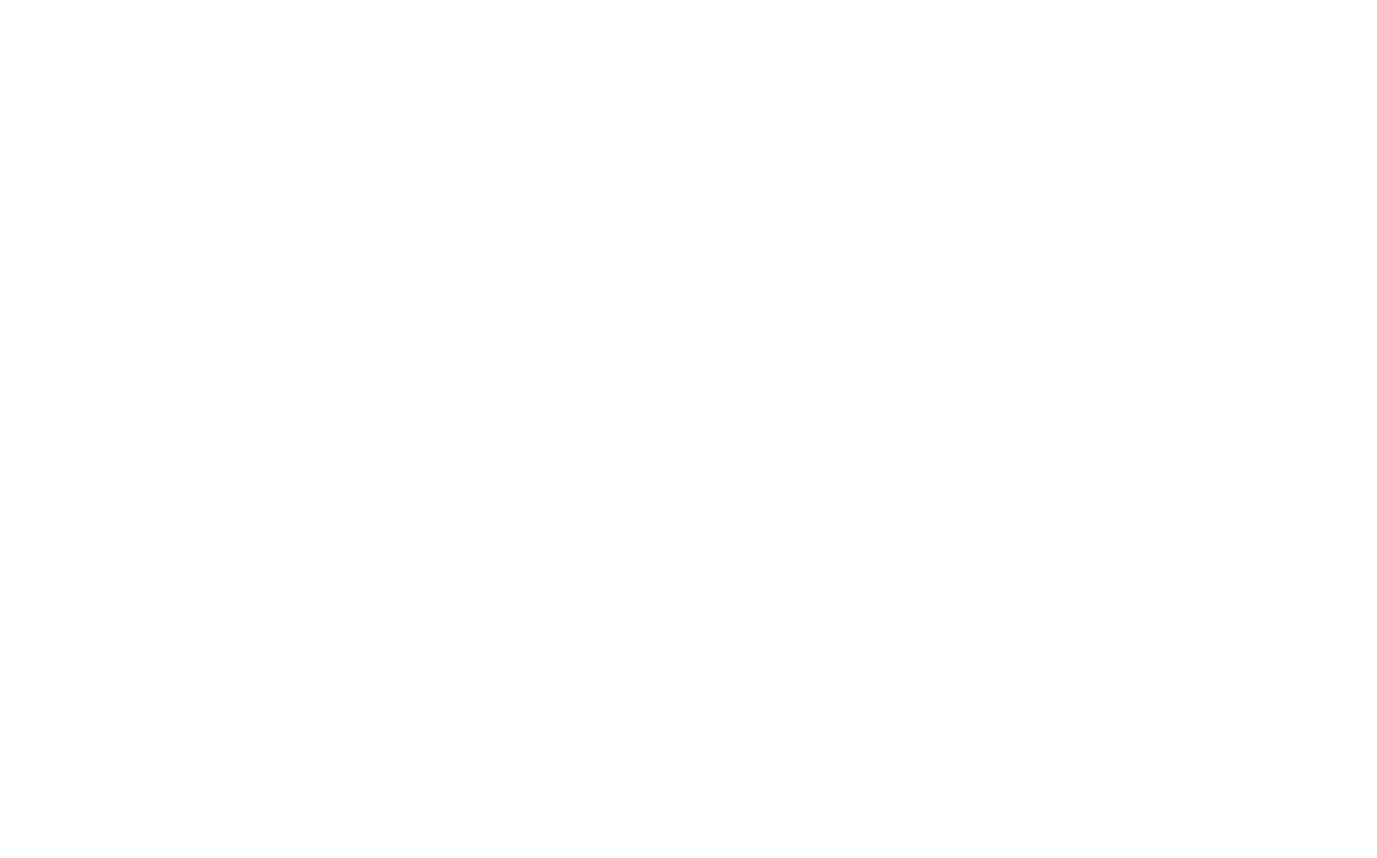
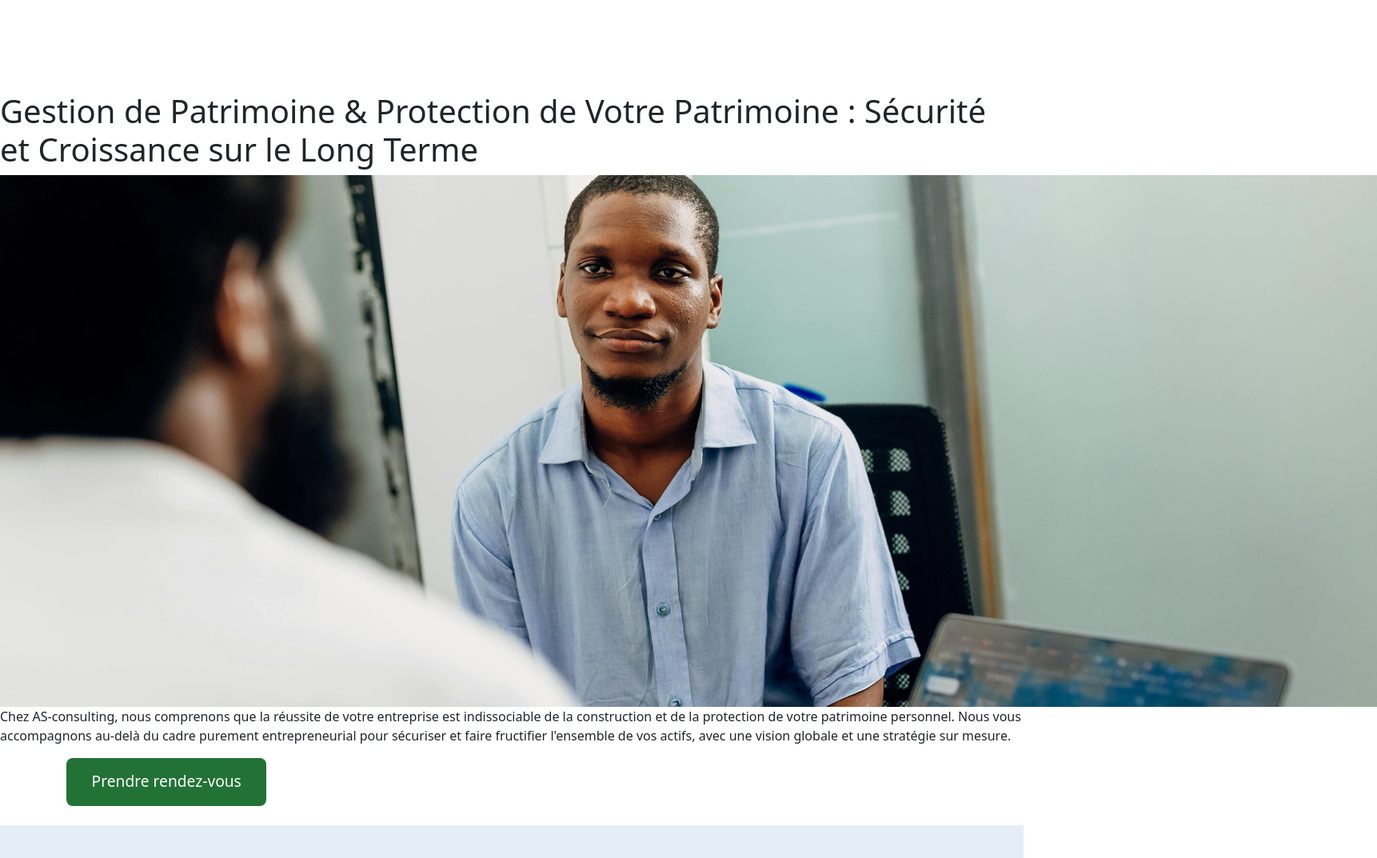
Before and after one commit to BangalyLeDeveloppeur/AS-consulting, a React (Vite) app in the folder frontend/: page /conseil in a window 1280 px wide. Before the commit this address had no page. Shown: the part 112-1185 px from the top of the page at 80% size, 1722 px wide, since content can reach past the window. Before the commit the page ends 800 px from the top, so only its background shows below. Built offline with nearby package versions, Linux system fonts and the light colour scheme; a web font is replaced by a local one.

Commit message:
mise a jour la page conseil et gestion

```diff
--- /dev/null
+++ b/frontend/src/components/ConseilGest.jsx
@@ -0,0 +1,24 @@
+import React from "react";
+import Hommes from "../assets/image/hommes.png";
+
+const ConseilGest = () => {
+  return (
+    <div>
+      <h1>
+        Gestion de Patrimoine & Protection de Votre Patrimoine : Sécurité et
+        Croissance sur le Long Terme
+      </h1>
+      <img src={Hommes} alt="Des hommes a table" />
+      <p>
+        Chez AS-consulting, nous comprenons que la réussite de votre entreprise
+        est indissociable de la construction et de la protection de votre
+        patrimoine personnel. Nous vous accompagnons au-delà du cadre purement
+        entrepreneurial pour sécuriser et faire fructifier l'ensemble de vos
+        actifs, avec une vision globale et une stratégie sur mesure.
+      </p>
+      <button className="btn-nous">Prendre rendez-vous</button>
+    </div>
+  );
+};
+
+export default ConseilGest;
--- a/frontend/src/components/Navigation.jsx
+++ b/frontend/src/components/Navigation.jsx
@@ -116,7 +116,7 @@
                   </li>
                   <li>
                     <NavLink
-                      to="/maraichere"
+                      to="/conseil"
                       className={({ isActive }) =>
                         isActive ? "dropdown-item active" : "dropdown-item"
                       }
--- /dev/null
+++ b/frontend/src/pages/ConseilGestion.jsx
@@ -0,0 +1,12 @@
+import React from 'react';
+import ConseilGest from '../components/ConseilGest';
+
+const ConseilGestion = () => {
+    return (
+        <div>
+           <ConseilGest />
+        </div>
+    );
+};
+
+export default ConseilGestion;
--- a/frontend/src/routes/Router.jsx
+++ b/frontend/src/routes/Router.jsx
@@ -7,6 +7,7 @@
 import PageGestionComptable from "../pages/PageGestionComptable.jsx";
 import PageEntreprise from "../pages/PageEntreprise.jsx";
 import ConseilFiscal from "../pages/ConseilFiscal.jsx";
+import ConseilGestion from "../pages/ConseilGestion.jsx";
 
 export default function Router() {
   return (
@@ -17,6 +18,7 @@
         <Route path="comptabilite" element={<PageGestionComptable />} />
         <Route path="fiscal" element={<ConseilFiscal />} />
         <Route path="entreprise" element={<PageEntreprise />} />
+        <Route path="conseil" element={<ConseilGestion />} />
         <Route path="admin" element={<AdminHome />} />
       </Route>
     </Routes>
```
